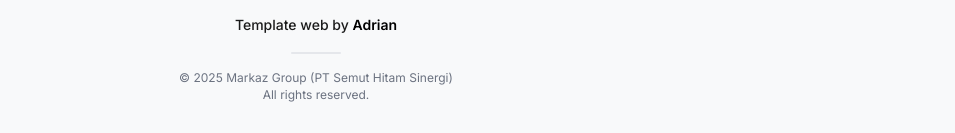
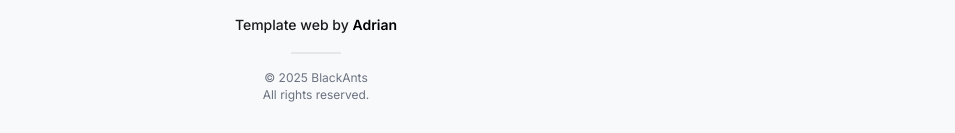
Before and after one commit to adriangryseska/validasi-ba, a plain HTML site: page index.html in a window 1280 px wide. Shown: the part 686-819 px from the top of the page, without its empty margins (324-1279 px from the left). Drawn offline with Linux system fonts and the light colour scheme.

Commit message:
Update footer

```diff
--- a/index.html
+++ b/index.html
@@ -451,7 +451,7 @@
                 </div>
                 <div class="footer-divider"></div>
                 <div class="footer-copyright">
-                    &copy; 2025 Markaz Group (PT Semut Hitam Sinergi)<br>
+                    &copy; 2025 BlackAnts<br>
                     All rights reserved.
                 </div>
             </div>
```
